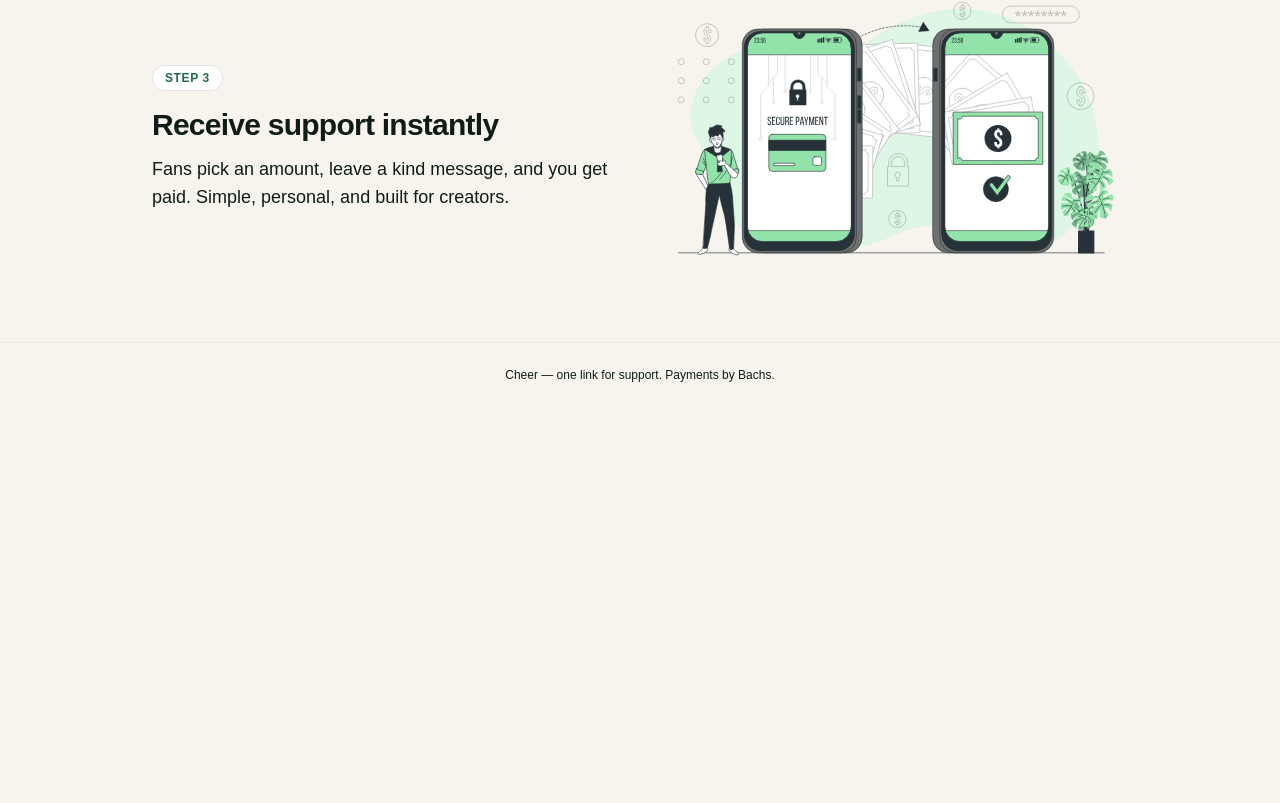
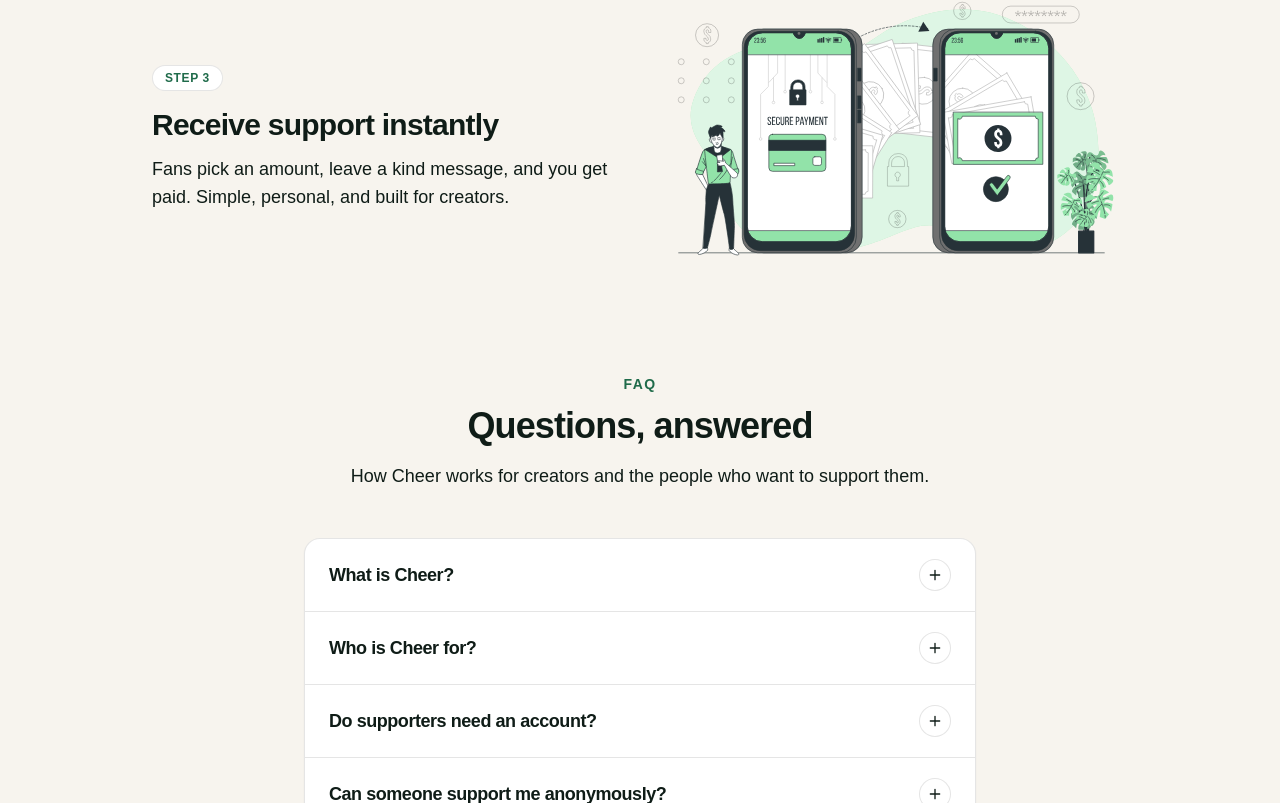
Before and after one commit to iyanuloluwa-Miracle/CHEER, a Nuxt app in the folder apps/web/: page / in a window 1280 px wide. Shown: the part 1997-2800 px from the top of the page. Before the commit the page ends 2404 px from the top, so only its background shows below. Built offline with nearby package versions, Linux system fonts and the light colour scheme; a web font is replaced by a local one.

Commit message:
feat: FAQ section added

```diff
--- /dev/null
+++ b/apps/web/components/landing/FaqItem.vue
@@ -0,0 +1,66 @@
+<template>
+  <div class="border-b border-black/10 last:border-b-0">
+    <h3>
+      <button
+        type="button"
+        class="flex w-full items-center justify-between gap-4 px-5 py-5 text-left transition-colors duration-200 hover:bg-black/[0.02] focus-visible:outline-none focus-visible:ring-2 focus-visible:ring-inset focus-visible:ring-cheer-leaf sm:px-6"
+        :aria-expanded="open"
+        :aria-controls="panelId"
+        :id="buttonId"
+        @click="$emit('toggle')"
+      >
+        <span class="text-base font-semibold tracking-tight text-cheer-ink sm:text-lg">
+          {{ item.question }}
+        </span>
+        <span
+          class="inline-flex h-8 w-8 shrink-0 items-center justify-center rounded-full border border-black/10 bg-white text-cheer-ink transition-colors duration-200"
+          :class="open ? 'border-cheer-leaf/20 bg-cheer-leaf text-white' : ''"
+          aria-hidden="true"
+        >
+          <svg
+            xmlns="http://www.w3.org/2000/svg"
+            viewBox="0 0 24 24"
+            fill="none"
+            stroke="currentColor"
+            stroke-width="2"
+            stroke-linecap="round"
+            class="h-4 w-4 transition-transform duration-300 ease-[cubic-bezier(0.22,1,0.36,1)] motion-reduce:transition-none"
+            :class="open ? 'rotate-45' : ''"
+          >
+            <path d="M12 5v14M5 12h14" />
+          </svg>
+        </span>
+      </button>
+    </h3>
+
+    <div
+      :id="panelId"
+      role="region"
+      :aria-labelledby="buttonId"
+      class="grid transition-[grid-template-rows] duration-300 ease-[cubic-bezier(0.22,1,0.36,1)] motion-reduce:transition-none"
+      :class="open ? 'grid-rows-[1fr]' : 'grid-rows-[0fr]'"
+    >
+      <div class="overflow-hidden">
+        <p class="px-5 pb-5 text-base leading-relaxed text-cheer-ink/70 sm:px-6">
+          {{ item.answer }}
+        </p>
+      </div>
+    </div>
+  </div>
+</template>
+
+<script setup lang="ts">
+import type { FaqItem } from '~/types/landing';
+
+const props = defineProps<{
+  item: FaqItem;
+  open: boolean;
+}>();
+
+defineEmits<{
+  toggle: [];
+}>();
+
+const buttonId = computed(() => `faq-button-${props.item.id}`);
+const panelId = computed(() => `faq-panel-${props.item.id}`);
+</script>
--- /dev/null
+++ b/apps/web/components/landing/FaqSection.vue
@@ -0,0 +1,41 @@
+<template>
+  <section
+    :id="section.id"
+    class="scroll-mt-28 mt-16 sm:mt-20"
+    :aria-labelledby="`${section.id}-heading`"
+  >
+    <UiSectionHeader
+      :eyebrow="section.eyebrow"
+      :title="section.title"
+      :description="section.description"
+      :heading-id="`${section.id}-heading`"
+    />
+
+    <UiRevealOnScroll>
+      <div
+        class="mx-auto mt-10 max-w-2xl overflow-hidden rounded-2xl border border-black/10 bg-white shadow-sm shadow-black/5 sm:mt-12"
+      >
+        <LandingFaqItem
+          v-for="item in items"
+          :key="item.id"
+          :item="item"
+          :open="openId === item.id"
+          @toggle="toggle(item.id)"
+        />
+      </div>
+    </UiRevealOnScroll>
+  </section>
+</template>
+
+<script setup lang="ts">
+import { faqItems, faqSection } from '~/data/landing';
+
+const section = faqSection;
+const items = faqItems;
+
+const openId = ref<string | null>(null);
+
+function toggle(id: string) {
+  openId.value = openId.value === id ? null : id;
+}
+</script>
--- a/apps/web/data/landing.ts
+++ b/apps/web/data/landing.ts
@@ -1,4 +1,4 @@
-import type { CtaLink, HowItWorksStep } from '~/types/landing';
+import type { CtaLink, FaqItem, HowItWorksStep } from '~/types/landing';
 
 export const heroContent = {
   title: 'One link for everyone who wants to support your work.',
@@ -45,3 +45,50 @@
     illustration: '/Online%20transactions-bro.svg',
   },
 ] as const;
+
+export const faqSection = {
+  id: 'faq',
+  eyebrow: 'FAQ',
+  title: 'Questions, answered',
+  description:
+    'How Cheer works for creators and the people who want to support them.',
+} as const;
+
+export const faqItems: readonly FaqItem[] = [
+  {
+    id: 'what-is-cheer',
+    question: 'What is Cheer?',
+    answer:
+      'Cheer is one link for everyone who wants to support your work. African creators and builders share a personal page — like cheer.cash/you — so fans can send support without ever needing your bank details.',
+  },
+  {
+    id: 'who-is-it-for',
+    question: 'Who is Cheer for?',
+    answer:
+      'Creators, builders, and makers across Africa who want a simple way to receive personal support. If people already ask how to send you money, Cheer is for you.',
+  },
+  {
+    id: 'supporter-account',
+    question: 'Do supporters need an account?',
+    answer:
+      'No. Anyone with your link can choose an amount, leave an optional message, and pay — no signup required.',
+  },
+  {
+    id: 'anonymous',
+    question: 'Can someone support me anonymously?',
+    answer:
+      'Yes. Supporters can send a tip without showing their name, and still leave a kind message if they want.',
+  },
+  {
+    id: 'how-paid',
+    question: 'How do I get paid?',
+    answer:
+      'Payments are processed by Bachs. Cheer is the creator page, messages, and dashboard — Bachs moves the money to you.',
+  },
+  {
+    id: 'share-link',
+    question: 'How do I share my Cheer link?',
+    answer:
+      'Drop it in your bio, stories, newsletter, or DMs. Set up once, share everywhere, and let fans support you on their own terms.',
+  },
+];
--- a/apps/web/data/navigation.ts
+++ b/apps/web/data/navigation.ts
@@ -3,6 +3,7 @@
 export const sectionLinks: readonly NavLink[] = [
   { label: 'How it works', to: '/#how-it-works' },
   { label: 'For Creators', to: '/#for-creators' },
+  { label: 'FAQ', to: '/#faq' },
 ] as const;
 
 export const loginLink: NavLink = { label: 'Log in', to: '/login' };
--- a/apps/web/pages/index.vue
+++ b/apps/web/pages/index.vue
@@ -2,6 +2,7 @@
   <div>
     <LandingHeroSection />
     <LandingHowItWorksSection />
+    <LandingFaqSection />
   </div>
 </template>
 
--- a/apps/web/types/landing.ts
+++ b/apps/web/types/landing.ts
@@ -19,3 +19,9 @@
   /** When set, render this image directly (no mock browser frame). */
   illustration?: string;
 }
+
+export interface FaqItem {
+  id: string;
+  question: string;
+  answer: string;
+}
```
